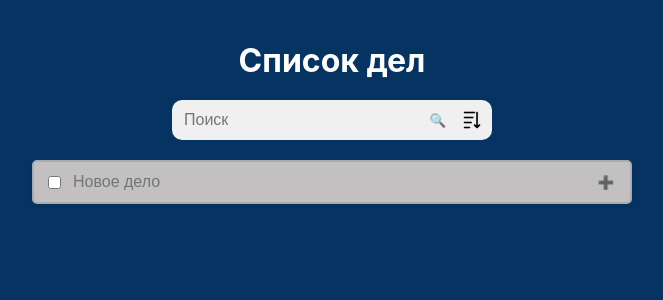
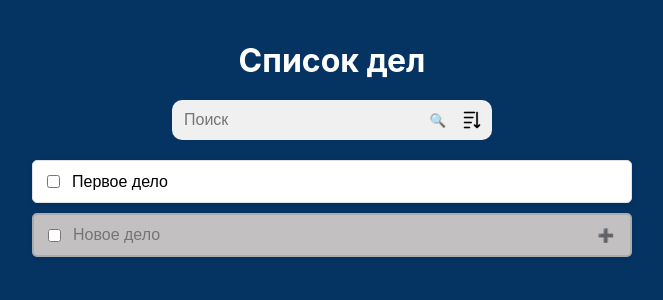
Before and after one commit to ssusekova/todos-project, a React (Vite) app: page / in a window 1280 px wide. Shown: the top 300 px of the page, without its empty margins (308-971 px from the left). Built offline with nearby package versions, Linux system fonts and the light colour scheme; data requests are answered from the project's data file.

Commit message:
сырые изменения

```diff
--- a/package.json
+++ b/package.json
@@ -23,7 +23,8 @@
 	"dependencies": {
 		"json-server": "^0.17.4",
 		"react": "^19.0.0",
-		"react-dom": "^19.0.0"
+		"react-dom": "^19.0.0",
+		"react-router": "^7.3.0"
 	},
 	"devDependencies": {
 		"@eslint/js": "^9.19.0",
--- a/src/App.jsx
+++ b/src/App.jsx
@@ -1,136 +1,147 @@
-import { useState, useRef } from 'react';
+import { Routes, Route } from 'react-router';
+// import { useState, useRef } from 'react';
 import './index.css';
-import {
-	useRequestApplyChangesOfTodo,
-	useRequestChangeStatusOfCompleteTodo,
-	useRequestDeleteTodo,
-	useRequestCreateNewTodo,
-	useRequestGetTodos,
-} from './hooks';
+import { MainPage } from './pages/MainPage';
+import { TodoItemPage } from './pages/TodoItemPage';
+
+// import {
+// 	useRequestApplyChangesOfTodo,
+// 	useRequestChangeStatusOfCompleteTodo,
+// 	useRequestDeleteTodo,
+// 	useRequestCreateNewTodo,
+// 	useRequestGetTodos,
+// } from './hooks';
 
 export const App = () => {
-	const editInputRef = useRef(null);
+	// const editInputRef = useRef(null);
 
-	const [editTodoTitle, setEditTodoTitle] = useState('');
-	const [editingTodoId, setEditingTodoId] = useState(null);
-	const [searchText, setSearchText] = useState('');
-	const [highlightedTodoId, setHighlightedTodo] = useState([]);
+	// const [editTodoTitle, setEditTodoTitle] = useState('');
+	// const [editingTodoId, setEditingTodoId] = useState(null);
+	// const [searchText, setSearchText] = useState('');
+	// const [highlightedTodoId, setHighlightedTodo] = useState([]);
 
-	const { todos, isLoading, refreshTodoList, sortTodos } = useRequestGetTodos();
-	const { applyChangesOfTodo } = useRequestApplyChangesOfTodo(
-		refreshTodoList,
-		setEditingTodoId,
-	);
-	const { changeStatusOfCompleteTodo } =
-		useRequestChangeStatusOfCompleteTodo(refreshTodoList);
-	const { deleteTodo } = useRequestDeleteTodo(refreshTodoList);
-	const { createNewTodo, newTodoTitle, setNewTodoTitle } =
-		useRequestCreateNewTodo(refreshTodoList);
+	// const { todos, isLoading, refreshTodoList, sortTodos } = useRequestGetTodos();
+	// const { applyChangesOfTodo } = useRequestApplyChangesOfTodo(
+	// 	refreshTodoList,
+	// 	setEditingTodoId,
+	// );
+	// const { changeStatusOfCompleteTodo } =
+	// 	useRequestChangeStatusOfCompleteTodo(refreshTodoList);
+	// const { deleteTodo } = useRequestDeleteTodo(refreshTodoList);
+	// const { createNewTodo, newTodoTitle, setNewTodoTitle } =
+	// 	useRequestCreateNewTodo(refreshTodoList);
 
-	const editTodo = (todoId, todoTitle) => {
-		setEditingTodoId(todoId);
-		setEditTodoTitle(todoTitle);
-		editInputRef.current.focus();
-	};
+	// const editTodo = (todoId, todoTitle) => {
+	// 	setEditingTodoId(todoId);
+	// 	setEditTodoTitle(todoTitle);
+	// 	editInputRef.current.focus();
+	// };
 
-	const getSearchedTodos = () => {
-		const filteredTodos = todos.filter((todo) =>
-			todo.title.toLowerCase().includes(searchText.toLowerCase()),
-		);
-		setHighlightedTodo(filteredTodos);
-	};
+	// const getSearchedTodos = () => {
+	// 	const filteredTodos = todos.filter((todo) =>
+	// 		todo.title.toLowerCase().includes(searchText.toLowerCase()),
+	// 	);
+	// 	setHighlightedTodo(filteredTodos);
+	// };
+
+	// const MainPage = () => (
+	// 	<>
+	// 		<h1 className="app-title">Список дел</h1>
+
+	// 		<div className="search-bar">
+	// 			<input
+	// 				type="text"
+	// 				className="search-input"
+	// 				placeholder="Поиск"
+	// 				value={searchText}
+	// 				onChange={(e) => setSearchText(e.target.value)}
+	// 			/>
+	// 			<button className="button-todo-item-action" onClick={getSearchedTodos}>
+	// 				🔍
+	// 			</button>
+	// 			<button className="sort-button" onClick={sortTodos} />
+	// 		</div>
+
+	// 		{isLoading ? (
+	// 			<div className="loader" />
+	// 		) : (
+	// 			<div className="todos-list">
+	// 				{todos.map(({ id, title, completed }) => (
+	// 					<div
+	// 						key={id}
+	// 						className={`todo-item ${completed ? 'completed' : ''} ${
+	// 							highlightedTodoId.some((todo) => todo.id === id)
+	// 								? 'highlighted'
+	// 								: ''
+	// 						}`}
+	// 					>
+	// 						<input
+	// 							type="checkbox"
+	// 							key={id}
+	// 							checked={completed}
+	// 							onChange={() => changeStatusOfCompleteTodo(id, completed)}
+	// 						/>
+	// 						<input
+	// 							type="text"
+	// 							className="todo-text"
+	// 							ref={editInputRef}
+	// 							value={editingTodoId === id ? editTodoTitle : title}
+	// 							onChange={(e) => setEditTodoTitle(e.target.value)}
+	// 							readOnly={editingTodoId !== id}
+	// 						/>
+
+	// 						{editingTodoId === id ? (
+	// 							<button
+	// 								className="button-todo-item-action"
+	// 								onClick={() =>
+	// 									applyChangesOfTodo(id, editTodoTitle, completed)
+	// 								}
+	// 							>
+	// 								✔️
+	// 							</button>
+	// 						) : (
+	// 							<button
+	// 								className="button-todo-item-action"
+	// 								onClick={() => editTodo(id, title)}
+	// 							>
+	// 								🖋️
+	// 							</button>
+	// 						)}
+
+	// 						<button
+	// 							className="button-todo-item-action"
+	// 							onClick={() => deleteTodo(id)}
+	// 						>
+	// 							❌
+	// 						</button>
+	// 					</div>
+	// 				))}
+
+	// 				<div className="new-todo-item">
+	// 					<input type="checkbox" readOnly />
+	// 					<input
+	// 						type="text"
+	// 						className="todo-text"
+	// 						placeholder="Новое дело"
+	// 						value={newTodoTitle}
+	// 						onChange={(e) => setNewTodoTitle(e.target.value)}
+	// 					/>
+	// 					<button
+	// 						className="button-todo-item-action"
+	// 						onClick={() => createNewTodo(newTodoTitle)}
+	// 					>
+	// 						➕
+	// 					</button>
+	// 				</div>
+	// 			</div>
+	// 		)}
+	// 	</>
+	// );
 
 	return (
-		<>
-			<h1 className="app-title">Список дел</h1>
-
-			<div className="search-bar">
-				<input
-					type="text"
-					className="search-input"
-					placeholder="Поиск"
-					value={searchText}
-					onChange={(e) => setSearchText(e.target.value)}
-				/>
-				<button className="button-todo-item-action" onClick={getSearchedTodos}>
-					🔍
-				</button>
-				<button className="sort-button" onClick={sortTodos} />
-			</div>
-
-			{isLoading ? (
-				<div className="loader" />
-			) : (
-				<div className="todos-list">
-					{todos.map(({ id, title, completed }) => (
-						<div
-							key={id}
-							className={`todo-item ${completed ? 'completed' : ''} ${
-								highlightedTodoId.some((todo) => todo.id === id)
-									? 'highlighted'
-									: ''
-							}`}
-						>
-							<input
-								type="checkbox"
-								key={id}
-								checked={completed}
-								onChange={() => changeStatusOfCompleteTodo(id, completed)}
-							/>
-							<input
-								type="text"
-								className="todo-text"
-								ref={editInputRef}
-								value={editingTodoId === id ? editTodoTitle : title}
-								onChange={(e) => setEditTodoTitle(e.target.value)}
-								readOnly={editingTodoId !== id}
-							/>
-
-							{editingTodoId === id ? (
-								<button
-									className="button-todo-item-action"
-									onClick={() =>
-										applyChangesOfTodo(id, editTodoTitle, completed)
-									}
-								>
-									✔️
-								</button>
-							) : (
-								<button
-									className="button-todo-item-action"
-									onClick={() => editTodo(id, title)}
-								>
-									🖋️
-								</button>
-							)}
-
-							<button
-								className="button-todo-item-action"
-								onClick={() => deleteTodo(id)}
-							>
-								❌
-							</button>
-						</div>
-					))}
-
-					<div className="new-todo-item">
-						<input type="checkbox" readOnly />
-						<input
-							type="text"
-							className="todo-text"
-							placeholder="Новое дело"
-							value={newTodoTitle}
-							onChange={(e) => setNewTodoTitle(e.target.value)}
-						/>
-						<button
-							className="button-todo-item-action"
-							onClick={() => createNewTodo(newTodoTitle)}
-						>
-							➕
-						</button>
-					</div>
-				</div>
-			)}
-		</>
+		<Routes>
+			<Route path="/" element={<MainPage />} />
+			<Route path="/item:id" element={<TodoItemPage />} />
+		</Routes>
 	);
 };
--- a/src/db.json
+++ b/src/db.json
@@ -1,3 +1,9 @@
 {
-  "todos": []
+  "todos": [
+    {
+      "title": "Первое дело",
+      "completed": false,
+      "id": 1
+    }
+  ]
 }
--- a/src/hooks/use-request-get-todos.js
+++ b/src/hooks/use-request-get-todos.js
@@ -30,3 +30,18 @@ export const useRequestGetTodos = () => {
 
 	return { todos, isLoading, refreshTodoList, sortTodos };
 };
+
+export const useRequestGetTodoById = (id) => {
+	const [item, setItem] = useState([]);
+
+	useEffect(() => {
+		fetch('http://localhost:5050/todos/'.concat(id))
+			.then((response) => response.json())
+			.then((json) => {
+				setItem(json);
+				// console.log(json);
+			});
+	});
+
+	return { item };
+};
--- a/src/main.jsx
+++ b/src/main.jsx
@@ -1,5 +1,6 @@
 import React from 'react';
 import ReactDOM from 'react-dom/client';
+import { BrowserRouter } from 'react-router';
 import './index.css';
 import { App } from './App';
 
@@ -7,6 +8,8 @@ const root = ReactDOM.createRoot(document.getElementById('root'));
 
 root.render(
 	<React.StrictMode>
-		<App />
+		<BrowserRouter>
+			<App />
+		</BrowserRouter>
 	</React.StrictMode>,
 );
--- /dev/null
+++ b/src/pages/MainPage.jsx
@@ -0,0 +1,103 @@
+import { useState } from 'react';
+import { Link } from 'react-router';
+
+import '../index.css';
+import {
+	useRequestChangeStatusOfCompleteTodo,
+	useRequestCreateNewTodo,
+	useRequestGetTodos,
+} from '../hooks';
+
+export const MainPage = () => {
+	const [searchText, setSearchText] = useState('');
+	const [highlightedTodoId, setHighlightedTodo] = useState([]);
+
+	const { todos, isLoading, refreshTodoList, sortTodos } = useRequestGetTodos();
+
+	const { changeStatusOfCompleteTodo } =
+		useRequestChangeStatusOfCompleteTodo(refreshTodoList);
+	const { createNewTodo, newTodoTitle, setNewTodoTitle } =
+		useRequestCreateNewTodo(refreshTodoList);
+
+	const getSearchedTodos = () => {
+		const filteredTodos = todos.filter((todo) =>
+			todo.title.toLowerCase().includes(searchText.toLowerCase()),
+		);
+		setHighlightedTodo(filteredTodos);
+	};
+
+	return (
+		<>
+			<h1 className="app-title">Список дел</h1>
+
+			<div className="search-bar">
+				<input
+					type="text"
+					className="search-input"
+					placeholder="Поиск"
+					value={searchText}
+					onChange={(e) => setSearchText(e.target.value)}
+				/>
+				<button className="button-todo-item-action" onClick={getSearchedTodos}>
+					🔍
+				</button>
+				<button className="sort-button" onClick={sortTodos} />
+			</div>
+
+			{isLoading ? (
+				<div className="loader" />
+			) : (
+				<div className="todos-list">
+					{todos.map(({ id, title, completed }) => (
+						<div
+							key={id}
+							className={`todo-item ${completed ? 'completed' : ''} ${
+								highlightedTodoId.some((todo) => todo.id === id)
+									? 'highlighted'
+									: ''
+							}`}
+						>
+							<input
+								type="checkbox"
+								key={id}
+								checked={completed}
+								onChange={() => changeStatusOfCompleteTodo(id, completed)}
+							/>
+							{/* <input
+								type="text"
+								className="todo-text"
+								value={title}
+								readOnly
+							/> */}
+							<Link to={`item/${id}`}>
+								<input
+									type="text"
+									className="todo-text"
+									value={title}
+									readOnly
+								/>
+							</Link>
+						</div>
+					))}
+
+					<div className="new-todo-item">
+						<input type="checkbox" readOnly />
+						<input
+							type="text"
+							className="todo-text"
+							placeholder="Новое дело"
+							value={newTodoTitle}
+							onChange={(e) => setNewTodoTitle(e.target.value)}
+						/>
+						<button
+							className="button-todo-item-action"
+							onClick={() => createNewTodo(newTodoTitle)}
+						>
+							➕
+						</button>
+					</div>
+				</div>
+			)}
+		</>
+	);
+};
--- /dev/null
+++ b/src/pages/TodoItemPage.jsx
@@ -0,0 +1,64 @@
+import { useState, useParams } from 'react';
+import '../index.css';
+import {
+	useRequestApplyChangesOfTodo,
+	useRequestDeleteTodo,
+	useRequestGetTodoById,
+} from '../hooks';
+
+export const TodoItemPage = () => {
+	const [editTodoTitle, setEditTodoTitle] = useState('');
+	const [editingTodoId, setEditingTodoId] = useState(null);
+
+	// const { todos, isLoading, refreshTodoList, sortTodos } = useRequestGetTodos();
+	const { applyChangesOfTodo } = useRequestApplyChangesOfTodo(
+		// refreshTodoList,
+		setEditingTodoId,
+	);
+	const { deleteTodo } = useRequestDeleteTodo(/* refreshTodoList */);
+
+	const editTodo = (todoId, todoTitle) => {
+		setEditingTodoId(todoId);
+		setEditTodoTitle(todoTitle);
+	};
+	const params = useParams();
+
+	const { id, title, completed } = useRequestGetTodoById(params.id);
+
+	return (
+		<>
+			<div key={id} className={`todo-item ${completed ? 'completed' : ''}`}>
+				<input
+					type="text"
+					className="todo-text"
+					value={editingTodoId === id ? editTodoTitle : title}
+					onChange={(e) => setEditTodoTitle(e.target.value)}
+					readOnly={editingTodoId !== id}
+				/>
+
+				{editingTodoId === id ? (
+					<button
+						className="button-todo-item-action"
+						onClick={() => applyChangesOfTodo(id, editTodoTitle, completed)}
+					>
+						✔️
+					</button>
+				) : (
+					<button
+						className="button-todo-item-action"
+						onClick={() => editTodo(id, title)}
+					>
+						🖋️
+					</button>
+				)}
+
+				<button
+					className="button-todo-item-action"
+					onClick={() => deleteTodo(id)}
+				>
+					❌
+				</button>
+			</div>
+		</>
+	);
+};
```
Also changed, not shown: 1 other file (tests, documents, lock files or other folders).
